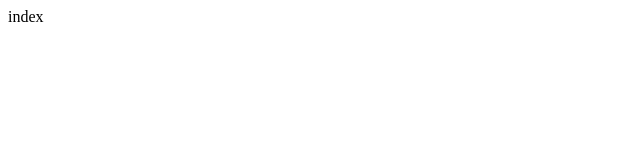
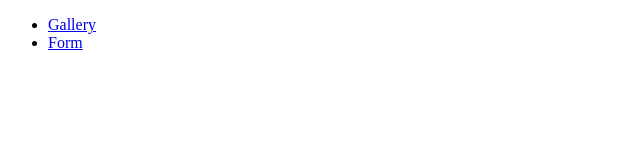
Before and after one commit to drew875/goit-js-hw-09, a plain HTML site: page index.html in a window 1280 px wide. Shown: the whole page, without its empty margins (0-640 px from the left). Drawn offline with Linux system fonts and the light colour scheme.

Commit message:
Deploying to gh-pages from @ drew875/goit-js-hw-09@4c65dc2b34d252624f02ee0ae9fee990fc7bae9e 🚀

```diff
--- a/index.html
+++ b/index.html
@@ -8,7 +8,11 @@
 </head>
 
 <body>
-    index
+    <ul>
+        <li><a href=".1-gallery.html">Gallery</a></li>
+        <li><a href=".2-form.html">Form</a> </li>
+
+    </ul>
 </body>
 
 </html>
```
Also changed, not shown: 2-form.html (+0 -2 lines).
